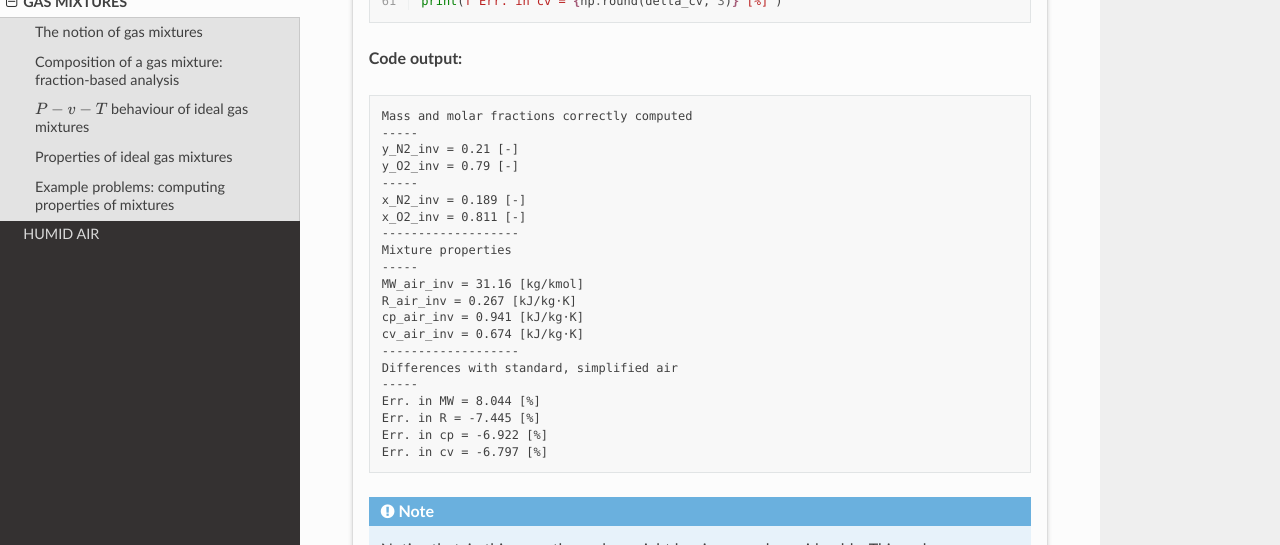
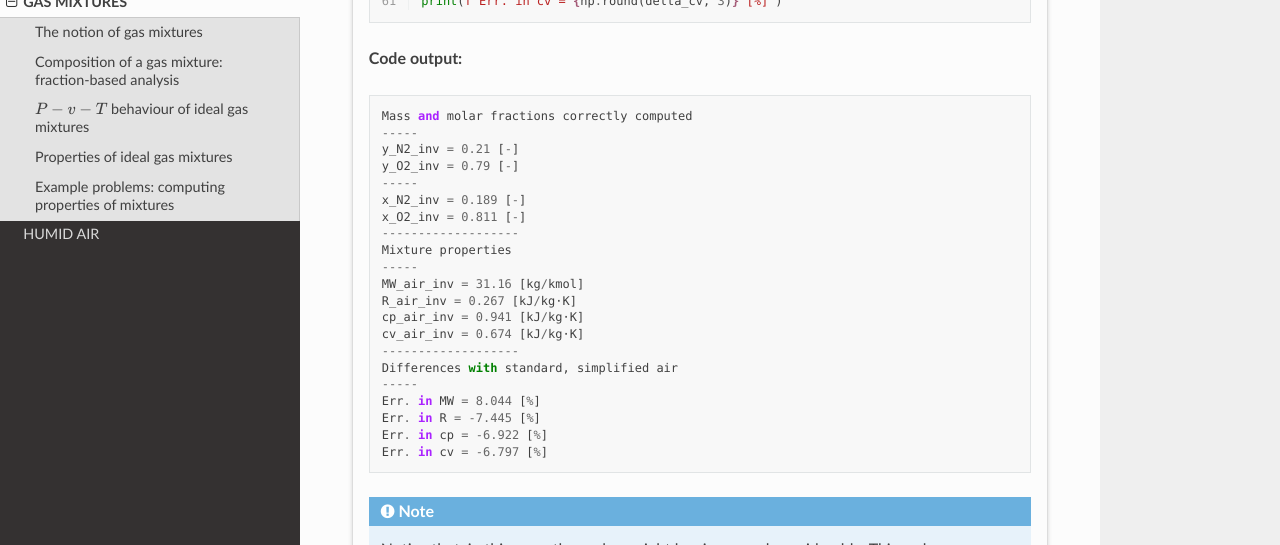
Before and after one commit to azarketa/Thermodynamics-theoretical-pills, a Sphinx documentation site: the page built from source/Gas_mixtures.md, in a window 1280 px wide and 900 px high, scrolled down 12490 px. Shown: the part 151-696 px from the top of the window. Built offline with Sphinx 7.4.7 and the Read the Docs theme 3.1.0, drawn with Linux system fonts in a browser that asks for light colours; some of the changed text lies outside the part shown.

Commit message:
Add files via upload

````diff
--- a/requirements.txt
+++ b/requirements.txt
@@ -1,3 +1,4 @@
 myst-nb
 sphinx-rtd-theme
 sphinx-design
+nbsphinx
--- a/source/Gas_mixtures.md
+++ b/source/Gas_mixtures.md
@@ -441,7 +441,7 @@
 ```
 
 **Code output:**
-```verbatim
+```{code}
 Mass and molar fractions correctly computed
 -----
 y_N2 = 0.79 [-]
@@ -555,7 +555,7 @@
 
 **Code output:**
 
-```verbatim
+```{code}
 Mass and molar fractions correctly computed
 -----
 y_N2_inv = 0.21 [-]
@@ -719,3 +719,8 @@
 +++
 **End of Test Problem 3**
 :::
+
+
+```python
+
+```
--- a/source/conf.py
+++ b/source/conf.py
@@ -22,14 +22,12 @@
     #'myst_parser',
     'myst_nb',
     'sphinx_design',
-    #'sphinxcontrib.jupyter',
     'nbsphinx',
     'sphinx.ext.autodoc',
     'sphinx.ext.napoleon',
     'sphinx.ext.viewcode',
     'sphinx.ext.mathjax',
     # 'sphinxcontrib.bibtex',
-    'jupyter_sphinx',
 ]
 
 # Configure MathJax for equation numbering and cross-references
````
Also changed, not shown: other parts of source/Gas_mixtures.md (+2 -2 lines).
